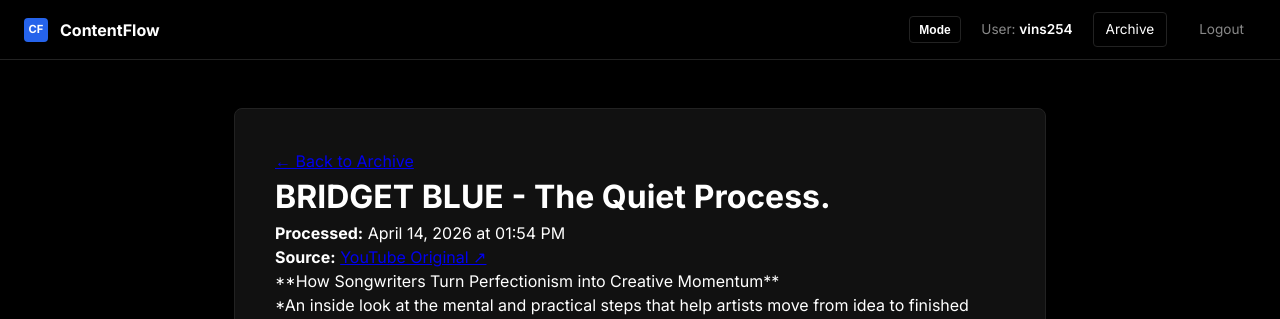
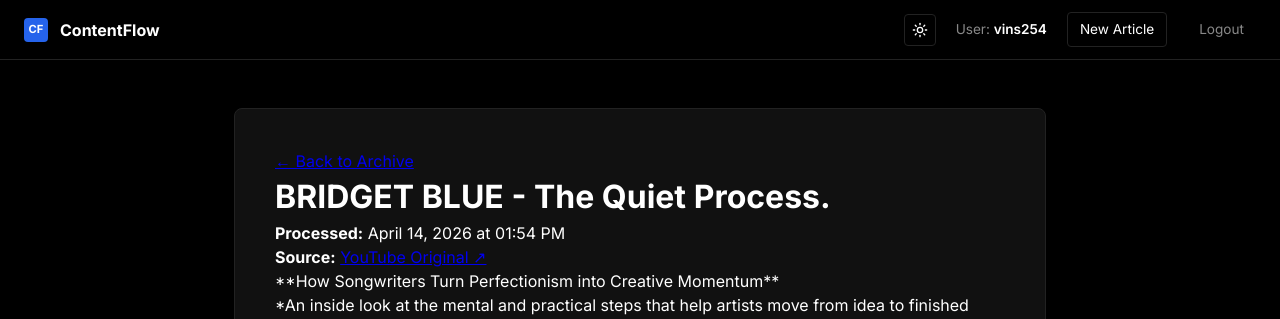
Before and after one commit to vins254/AI-Blog-Article-Generator, a Django app: page /blog-details/1/ in a window 1280 px wide. Shown: the top 319 px of the page. Run offline with Django 5.2, Linux system fonts and the light colour scheme; a user stored in the database is signed in; data comes from the database, SQL or seed files in the repository.

Commit message:
design: implement functional icon-based theme toggle with lucide icons

```diff
--- a/client/static/css/styles.css
+++ b/client/static/css/styles.css
@@ -102,12 +102,16 @@ body {
     border: 1px solid var(--border);
     color: var(--text-main);
     cursor: pointer;
-    padding: 0.35rem 0.6rem;
+    width: 32px;
+    height: 32px;
     border-radius: 4px;
-    font-size: 0.75rem;
-    font-weight: 600;
+    display: flex;
+    align-items: center;
+    justify-content: center;
+    transition: all 0.2s;
 }
-.theme-toggle:hover { background-color: var(--bg-card); }
+.theme-toggle:hover { background-color: var(--bg-card); border-color: var(--accent); }
+.theme-toggle svg { width: 16px; height: 16px; }
 
 /* ── MAIN CONTENT ── */
 .main-content {
--- a/client/static/js/theme-controller.js
+++ b/client/static/js/theme-controller.js
@@ -1,11 +1,24 @@
 /**
- * ContentFlow — Engineered Theme Controller
- * Manages the transition between 'The Studio' (Dark) and 'The Editorial' (Light).
+ * ContentFlow — Robust Theme Controller
+ * Manages Light/Dark mode transitions with Lucide icon swapping.
  */
 (function() {
     const applyTheme = (theme) => {
         document.documentElement.setAttribute('data-theme', theme);
         localStorage.setItem('cf_theme', theme);
+
+        const toggle = document.getElementById('themeToggle');
+        if (toggle) {
+            // Swap the icon based on the current theme
+            toggle.innerHTML = theme === 'light'
+                ? '<i data-lucide="moon"></i>'
+                : '<i data-lucide="sun"></i>';
+
+            // Re-render Lucide icons
+            if (window.lucide) {
+                window.lucide.createIcons();
+            }
+        }
     };
 
     const savedTheme = localStorage.getItem('cf_theme') || 'dark';
@@ -14,15 +27,13 @@
     window.addEventListener('DOMContentLoaded', () => {
         const toggle = document.getElementById('themeToggle');
         if (toggle) {
+            // Initial icon setup
+            applyTheme(savedTheme);
+
             toggle.addEventListener('click', () => {
                 const current = document.documentElement.getAttribute('data-theme');
                 applyTheme(current === 'light' ? 'dark' : 'light');
             });
         }
-
-        // Initial Lucide check
-        if (window.lucide) {
-            window.lucide.createIcons();
-        }
     });
 })();
--- a/client/templates/all-blogs.html
+++ b/client/templates/all-blogs.html
@@ -35,6 +35,7 @@
     <meta name="viewport" content="width=device-width, initial-scale=1.0">
     <title>My Articles — ContentFlow</title>
     <link rel="stylesheet" href="{% static 'css/styles.css' %}">
+    <script src="https://unpkg.com/lucide@latest"></script>
     <script src="{% static 'js/theme-controller.js' %}"></script>
 </head>
 <body>
@@ -45,7 +46,9 @@
             ContentFlow
         </a>
         <div class="navbar-links">
-            <button id="themeToggle" class="theme-toggle">Mode</button>
+            <button id="themeToggle" class="theme-toggle" title="Toggle Mode">
+                <i data-lucide="sun"></i>
+            </button>
             <span class="nav-user">User: <span class="username">{{ user.username }}</span></span>
             <a href="/" class="btn-nav btn-nav-outline">New Article</a>
             <a href="/logout" class="btn-nav btn-nav-ghost">Logout</a>
--- a/client/templates/blog-details.html
+++ b/client/templates/blog-details.html
@@ -35,6 +35,7 @@
     <meta name="viewport" content="width=device-width, initial-scale=1.0">
     <title>{{ blog_article_detail.youtube_title }} — ContentFlow</title>
     <link rel="stylesheet" href="{% static 'css/styles.css' %}">
+    <script src="https://unpkg.com/lucide@latest"></script>
     <script src="{% static 'js/theme-controller.js' %}"></script>
 </head>
 <body>
@@ -45,9 +46,11 @@
             ContentFlow
         </a>
         <div class="navbar-links">
-            <button id="themeToggle" class="theme-toggle">Mode</button>
+            <button id="themeToggle" class="theme-toggle" title="Toggle Mode">
+                <i data-lucide="sun"></i>
+            </button>
             <span class="nav-user">User: <span class="username">{{ user.username }}</span></span>
-            <a href="/blog-list" class="btn-nav btn-nav-outline">Archive</a>
+            <a href="/" class="btn-nav btn-nav-outline">New Article</a>
             <a href="/logout" class="btn-nav btn-nav-ghost">Logout</a>
         </div>
     </nav>
--- a/client/templates/index.html
+++ b/client/templates/index.html
@@ -46,6 +46,7 @@
     <meta name="description" content="Automate your content workflow by converting YouTube videos into structured articles.">
     <title>ContentFlow — Video Content Automation</title>
     <link rel="stylesheet" href="{% static 'css/styles.css' %}">
+    <script src="https://unpkg.com/lucide@latest"></script>
     <script src="{% static 'js/theme-controller.js' %}"></script>
 </head>
 <body>
@@ -56,7 +57,9 @@
             ContentFlow
         </a>
         <div class="navbar-links">
-            <button id="themeToggle" class="theme-toggle">Mode</button>
+            <button id="themeToggle" class="theme-toggle" title="Toggle Mode">
+                <i data-lucide="sun"></i>
+            </button>
             <span class="nav-user">User: <span class="username">{{ user.username }}</span></span>
             <a href="/blog-list" class="btn-nav btn-nav-outline">Archive</a>
             <a href="/logout" class="btn-nav btn-nav-ghost">Logout</a>
```
